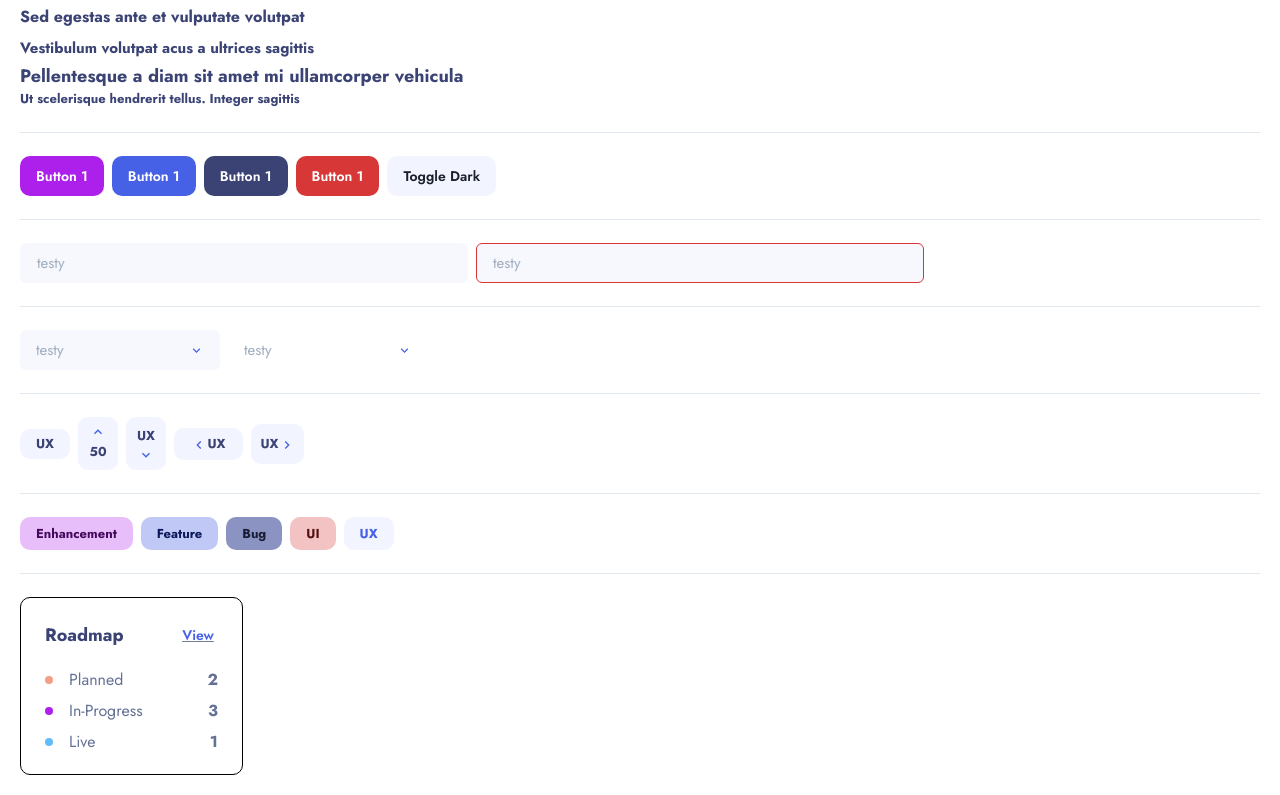
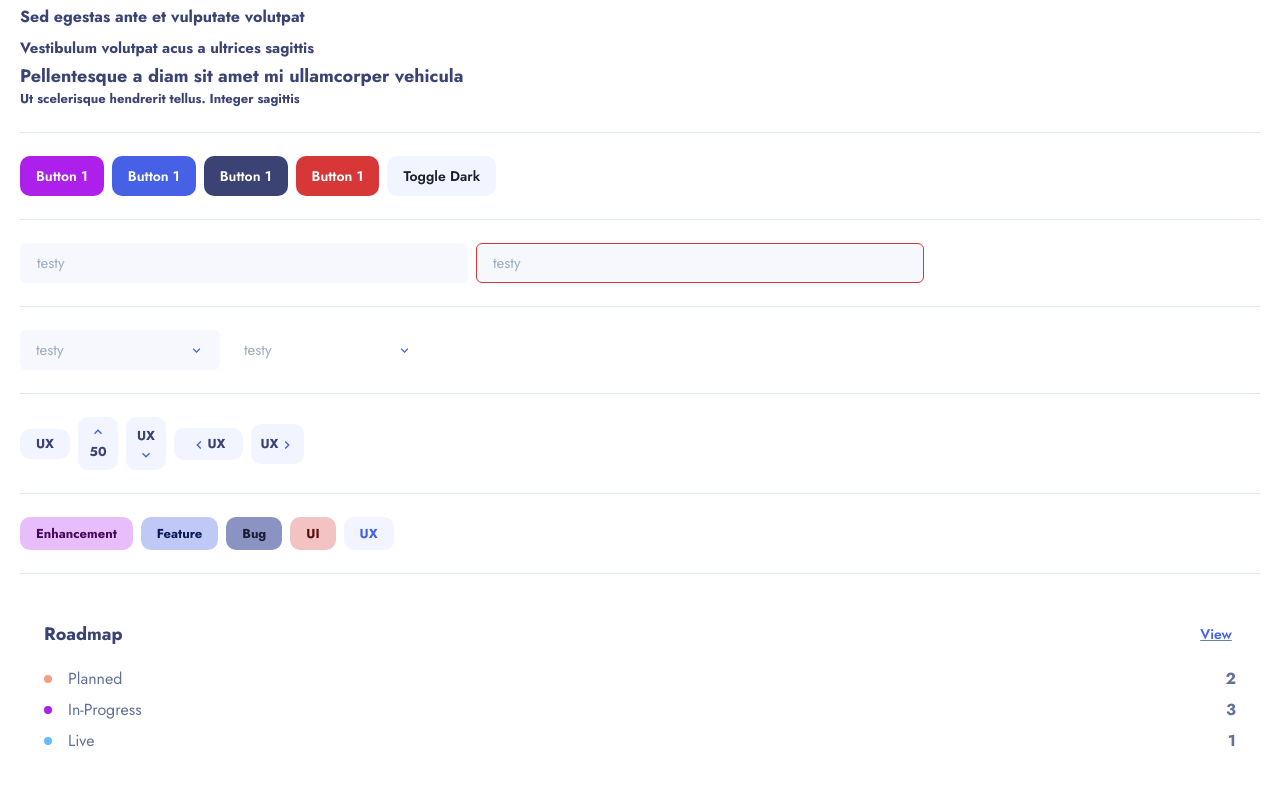
Before and after one commit to Jeangel/feedback-app-fe, a Next.js app: page /components in a window 1280 px wide. Shown: the part 195-990 px from the top of the page. Built offline with nearby package versions, Linux system fonts and the light colour scheme.

Commit message:
Styling 💅
Adjusting RoadmapCard styles

```diff
--- a/src/components/misc/RoadmapCard/index.tsx
+++ b/src/components/misc/RoadmapCard/index.tsx
@@ -15,7 +15,7 @@ const RoadmapCard = ({ planned, inProgress, live }: IRoadmapCardProps) => {
   }
 
   return (
-    <Box h='178px' w='223px' bg='white' borderRadius='10px' p="24px" border="1px solid black">
+    <Box h='178px' w='full' bg='white' borderRadius='10px' p="24px">
       <Flex direction="row" justify="space-between" marginBottom="20px">
         <Heading variant="h3">Roadmap</Heading>
         <Button variant="link" textDecoration="underline" onClick={redirect}>
```
